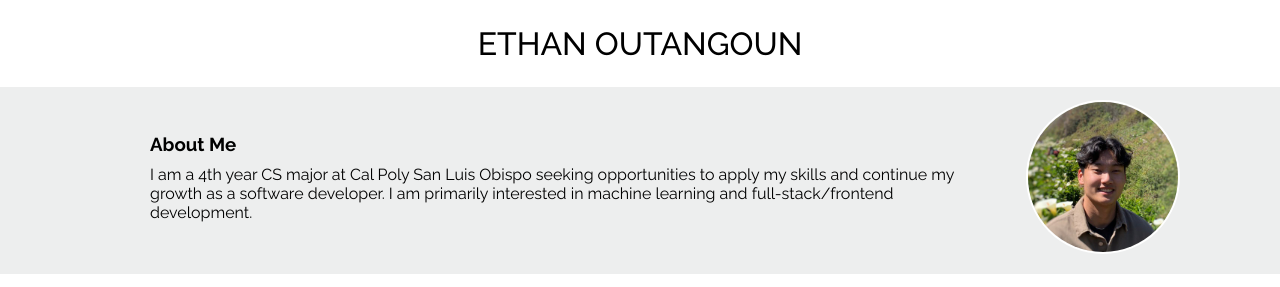
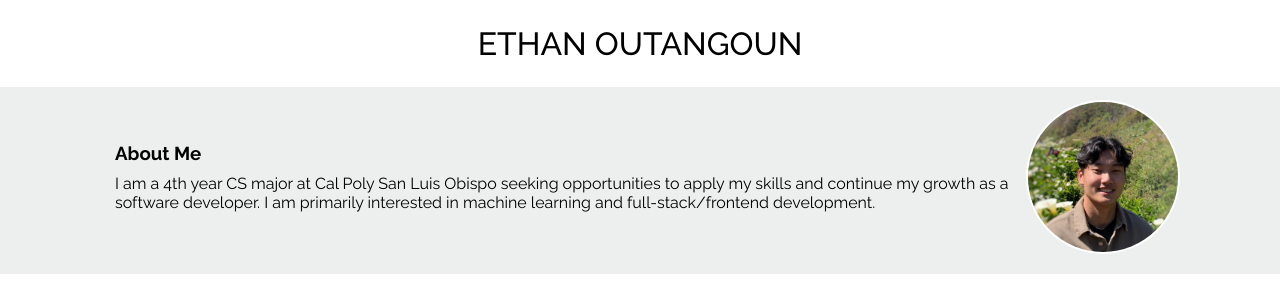
Before and after one commit to ethanoutangoun/ethanoutangoun, a React (Create React App) app: page / in a window 1280 px wide. Shown: the top 287 px of the page. Built offline with nearby package versions, Linux system fonts and the light colour scheme.

Commit message:
center navbar

```diff
--- a/src/index.css
+++ b/src/index.css
@@ -79,9 +79,10 @@ code {
 
 .blurb-text {
   padding: 15px;
-  padding-left: 50px;
-  padding-right: 50px;
+
+
 }
+
 
 .blurb h3 {
   margin-bottom: 10px;
@@ -114,12 +115,13 @@ code {
 .project-wrapper{
   display: flex;
   justify-content: center;
+  background-color: rgb(241, 241, 241);
 }
 
 .projects{
-  background-color: rgb(241, 241, 241);
+
   padding: 10px;
-  width: 100%;
+  width: 85%;
 
 }
 
```
